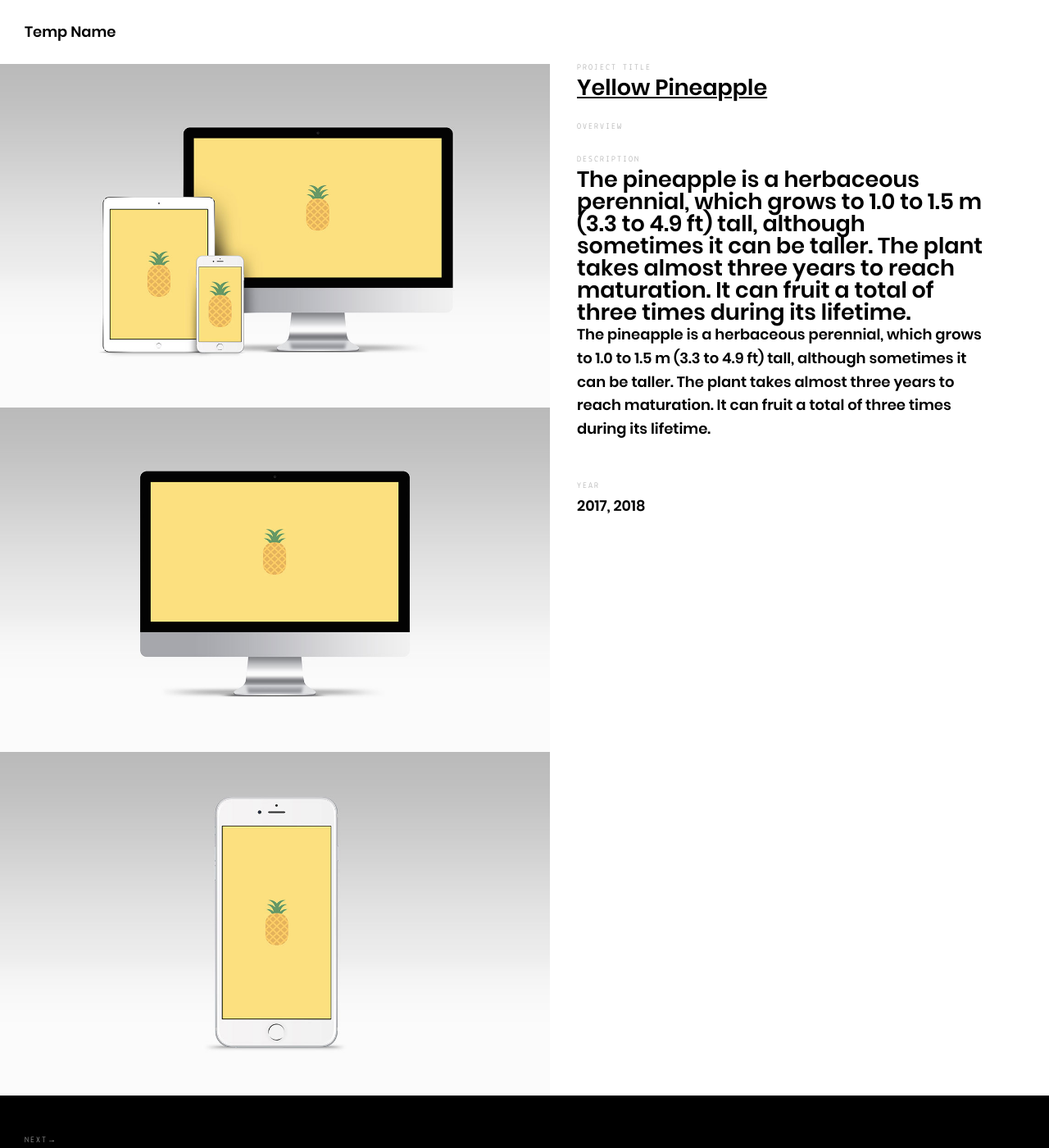
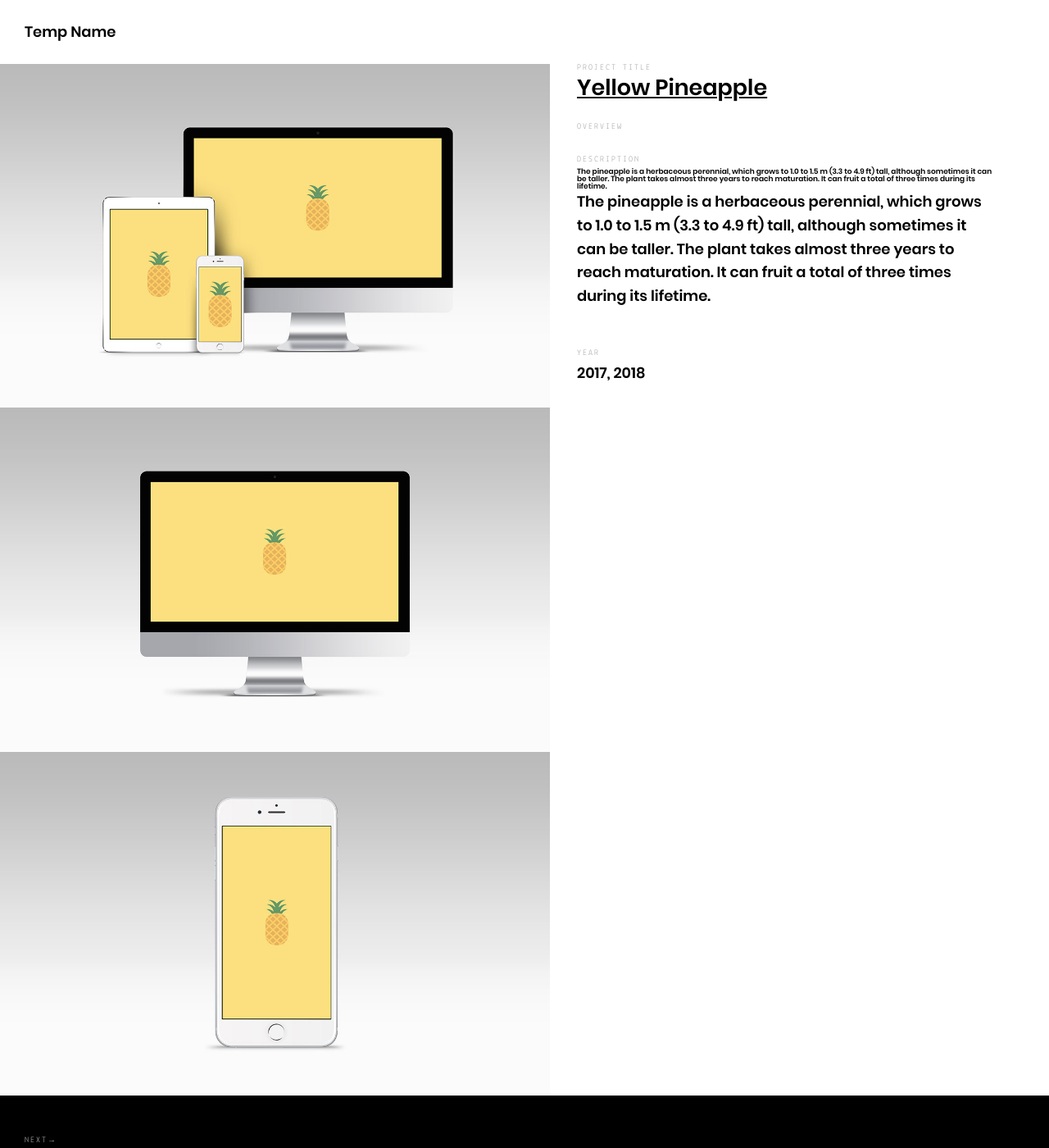
Before and after one commit to amdapoz/portfolio, a Jekyll site: the page built from _posts/projects/2017-04-02-yellowpineapple.md, in a window 1280 px wide and 1400 px high. Shown: the whole window at 82% size. Built offline with Jekyll 4.4.1, drawn with Linux system fonts in a browser that asks for light colours.

Commit message:
fonts test 1

```diff
--- a/_layouts/project.html
+++ b/_layouts/project.html
@@ -22,7 +22,7 @@
 					<span class="h2">Overview</span>
 					<p>{{ page.project.overview }}</p>
 					<span class="h2">Description</span>
-						<h1> {{page.content}} </h1> <!--GOhatever-->
+						<h3> {{page.content}} </h3> <!--GOhatever-->
 						<p class="h1">{{ page.content }}</p>
 					<div class="project-meta">
 						<span class="h2">Year</span>
--- a/assets/scss/_layout.scss
+++ b/assets/scss/_layout.scss
@@ -217,6 +217,11 @@
 		}
 		font-weight: lighter;
 	}
+	h3 {
+		font-size: 0.9rem;
+		font-weight: lighter;
+	}
+
 
 	li {
 		margin-bottom: 0rem;
```
